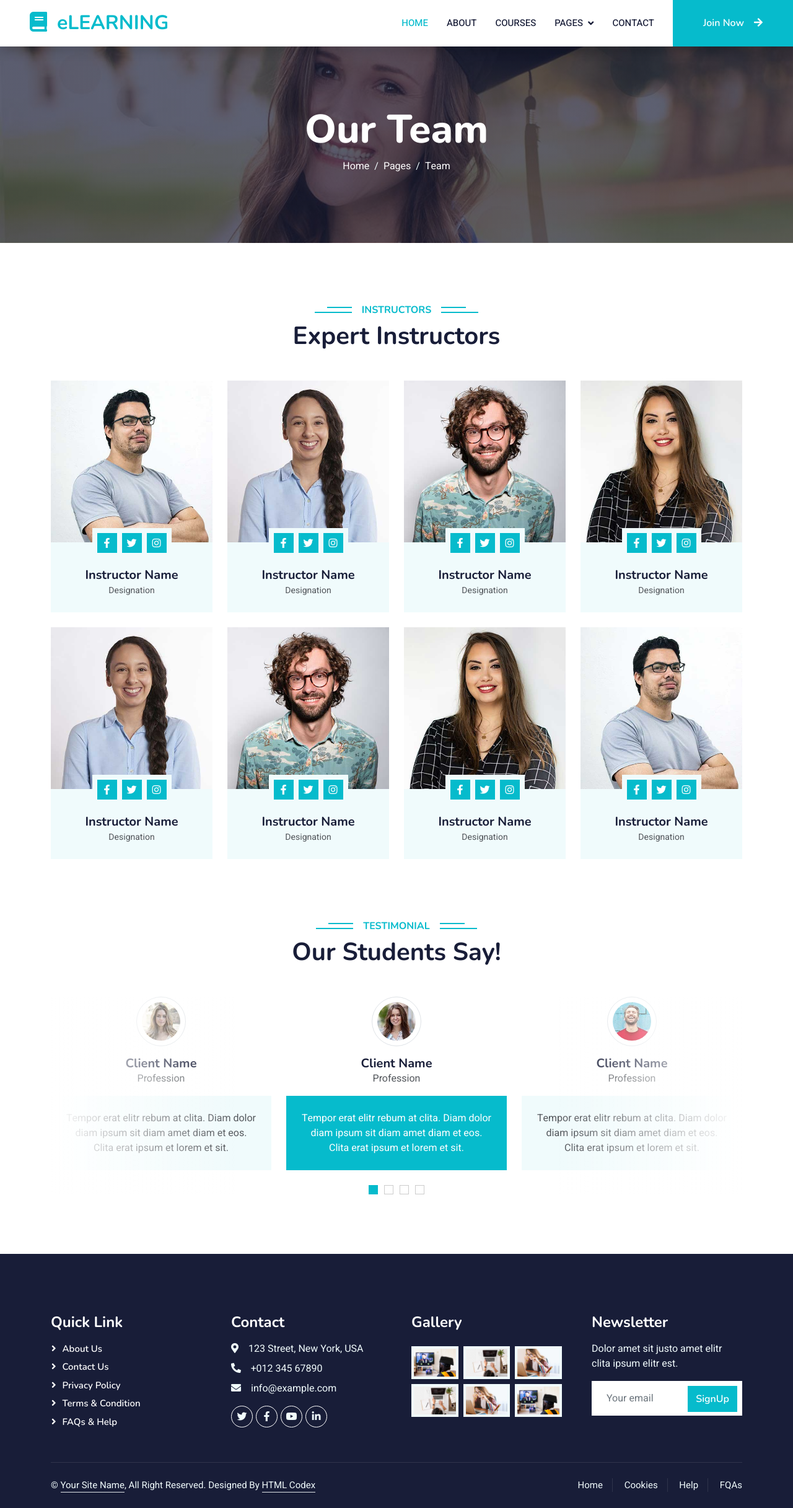
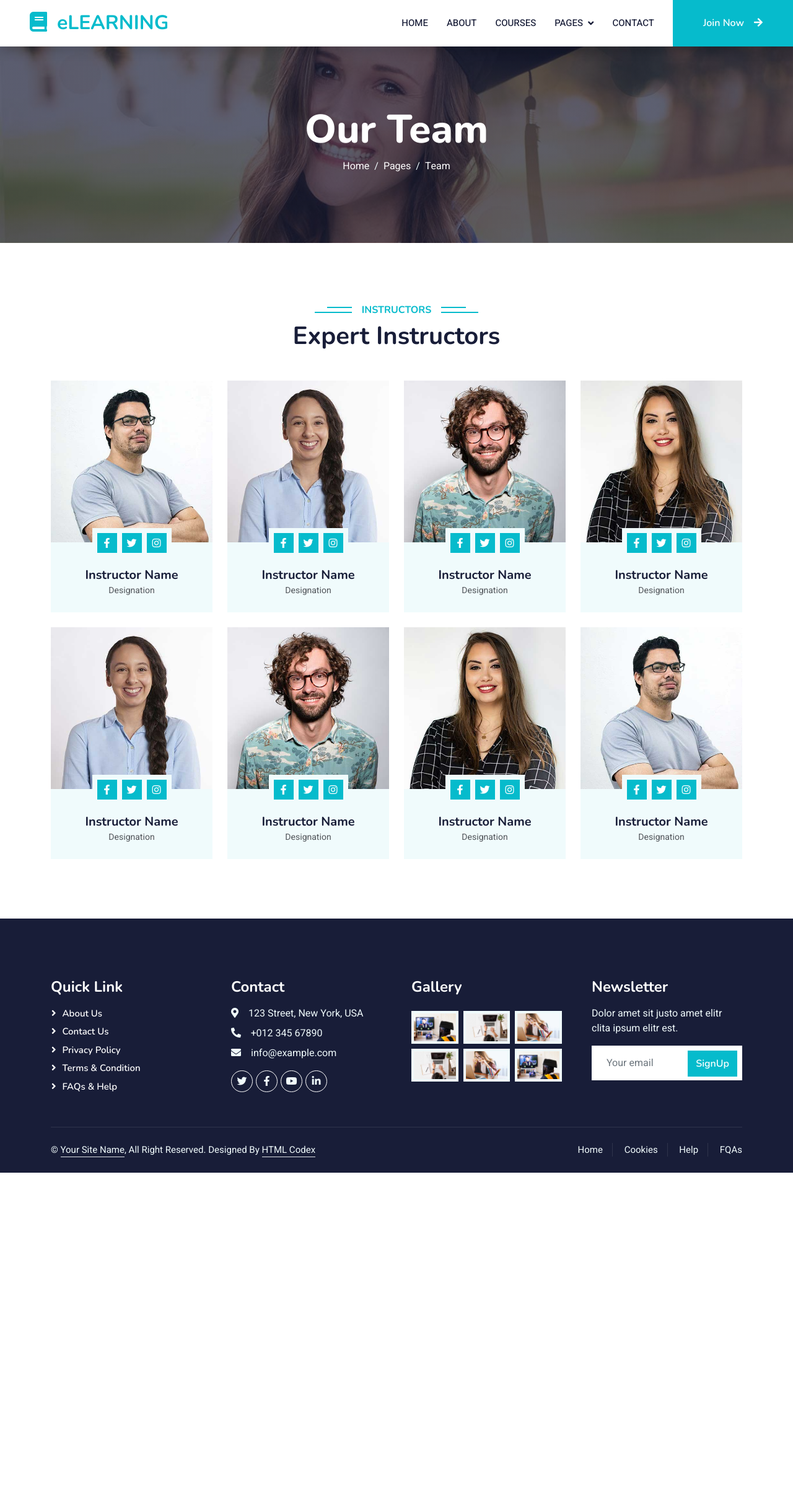
Before and after one commit to Dhara-Ghediya/IELTS_eLearning_frontend, a Django app: page /team in a window 1280 px wide. Shown: the whole page at 62% size. After the commit the page ends 1892 px from the top, so only its background shows below. Run offline with Django 4.2, Linux system fonts and the light colour scheme; some libraries are stand-ins or nearby versions.

```diff
--- a/IELTS_eLearning_frontend/settings.py
+++ b/IELTS_eLearning_frontend/settings.py
@@ -39,7 +39,6 @@ INSTALLED_APPS = [
     'django.contrib.staticfiles',
     'student_app',
     'teacher_app',
-    'rest_framework',
 ]
 
 MIDDLEWARE = [
--- a/student_app/templates/base.html
+++ b/student_app/templates/base.html
@@ -4,7 +4,7 @@
 <head>
     {% load static %}
     <meta charset="utf-8">
-    <title>eLEARNING - eLearning HTML Template</title>
+    <title>eLEARNING-{{title}}</title>
     <meta content="width=device-width, initial-scale=1.0" name="viewport">
     <meta content="" name="keywords">
     <meta content="" name="description">
@@ -71,12 +71,12 @@
         </button>
         <div class="collapse navbar-collapse" id="navbarCollapse">
             <div class="navbar-nav ms-auto p-4 p-lg-0">
-                <a href="{% url 'home' %}" class="nav-item nav-link active">Home</a>
-                <a href="{% url 'about' %}" class="nav-item nav-link">About</a>
+                <a href="{% url 'home' %}" class="nav-item nav-link {% if title == 'Home' %}active{% endif %}">Home</a>
+                <a href="{% url 'about' %}" class="nav-item nav-link {% if title == 'about' %}active{% endif %}">About</a>
                 {% if 'tcher_user' in request.session %}
-                <a href="{% url 'courses' %}" class="nav-item nav-link">Teacher Toolbox</a>
+                <a href="{% url 'courses' %}" class="nav-item nav-link {% if title == 'course' %}active{% endif %}">Teacher Toolbox</a>
                 {% else %}
-                <a href="{% url 'courses' %}" class="nav-item nav-link">Courses</a>
+                <a href="{% url 'courses' %}" class="nav-item nav-link {% if title == 'course' %}active{% endif %}">Courses</a>
                 {% endif %}
                 <div class="nav-item dropdown">
                     <a href="#" class="nav-link dropdown-toggle" data-bs-toggle="dropdown">Pages</a>
@@ -86,7 +86,7 @@
                         <a href="{% url '404' %}" class="dropdown-item">404 Page</a>
                     </div>
                 </div>
-                <a href="{% url 'contact' %}" class="nav-item nav-link">Contact</a>
+                <a href="{% url 'contact' %}" class="nav-item nav-link {% if title == 'contact' %}active{% endif %}">Contact</a>
             </div>
             {% if 'username' not in request.session.keys %}
             <a href="{% url 'login' %}" class="btn btn-primary py-4 px-lg-5 d-none d-lg-block">Join Now<i
@@ -96,12 +96,11 @@
             {% comment %} <div class="col-lg-3 col-sm-6 wow fadeInUp" data-wow-delay="0.3s"> {% endcomment %}
 
                 <div class="nav-item dropdown ">
-                    <a href="#" class="nav-link " data-bs-toggle="dropdown"><i
-                            class="fas fa-user-circle fa-3x"></i></a>
-                    <div class="dropdown-menu dropdown-menu-end">
-                        <p class="dropdown-item">{{ request.session.username }}</p>
-                        <a href="{% url 'testimonial' %}" class="dropdown-item">Testimonial</a>
-                        <div class="dropdown-divider"></div>
+                    <a href="{% url 'profile' %}" class="nav-link " data-bs-toggle="dropdown"><i class="fas fa-user-circle fa-3x"></i></a>
+                    <div class="dropdown-menu dropdown-menu-end ">
+                        <a href="{% url 'profile' %}" class="dropdown-item">{{ request.session.username }}</a>
+                        <a href="{% url 'myTests' %}" class="dropdown-item">My tests</a>
+                        <div class="  dropdown-divider"></div>
                         <a href="{% url 'logout' %}" class="dropdown-item">Logout</a>
                     </div>
                 </div>
@@ -138,7 +137,6 @@
     {% if messages %}
     <div class="messages">
         {% for message in messages %}
-        <div class="alert {% if message.tags %}alert-{{ message.tags }}" {% endif %}>
             <script type="text/javascript">
                 var message="{{ message | safe }}";
                 msg=message.replace(/'/g, '"')
@@ -161,68 +159,17 @@
                 }
                 console.log(msg.msg[0]['password']);
             </script>
-        </div>
         {% endfor %}
     </div>
     {% endif %}
 
     {% block content%}
 
-    {% endblock content %}
 
 
-    <!-- Testimonial Start -->
-    <div class="container-xxl py-5 wow fadeInUp" data-wow-delay="0.1s">
-        <div class="container">
-            <div class="text-center">
-                <h6 class="section-title bg-white text-center text-primary px-3">Testimonial</h6>
-                <h1 class="mb-5">Our Students Say!</h1>
-            </div>
-            <div class="owl-carousel testimonial-carousel position-relative">
-                <div class="testimonial-item text-center">
-                    <img class="border rounded-circle p-2 mx-auto mb-3" src="{{MEDIA_URL}}/static/img/testimonial-1.jpg"
-                        style="width: 80px; height: 80px;">
-                    <h5 class="mb-0">Client Name</h5>
-                    <p>Profession</p>
-                    <div class="testimonial-text bg-light text-center p-4">
-                        <p class="mb-0">Tempor erat elitr rebum at clita. Diam dolor diam ipsum sit diam amet diam et
-                            eos. Clita erat ipsum et lorem et sit.</p>
-                    </div>
-                </div>
-                <div class="testimonial-item text-center">
-                    <img class="border rounded-circle p-2 mx-auto mb-3" src="{{MEDIA_URL}}/static/img/testimonial-2.jpg"
-                        style="width: 80px; height: 80px;">
-                    <h5 class="mb-0">Client Name</h5>
-                    <p>Profession</p>
-                    <div class="testimonial-text bg-light text-center p-4">
-                        <p class="mb-0">Tempor erat elitr rebum at clita. Diam dolor diam ipsum sit diam amet diam et
-                            eos. Clita erat ipsum et lorem et sit.</p>
-                    </div>
-                </div>
-                <div class="testimonial-item text-center">
-                    <img class="border rounded-circle p-2 mx-auto mb-3" src="{{MEDIA_URL}}/static/img/testimonial-3.jpg"
-                        style="width: 80px; height: 80px;">
-                    <h5 class="mb-0">Client Name</h5>
-                    <p>Profession</p>
-                    <div class="testimonial-text bg-light text-center p-4">
-                        <p class="mb-0">Tempor erat elitr rebum at clita. Diam dolor diam ipsum sit diam amet diam et
-                            eos. Clita erat ipsum et lorem et sit.</p>
-                    </div>
-                </div>
-                <div class="testimonial-item text-center">
-                    <img class="border rounded-circle p-2 mx-auto mb-3" src="{{MEDIA_URL}}/static/img/testimonial-4.jpg"
-                        style="width: 80px; height: 80px;">
-                    <h5 class="mb-0">Client Name</h5>
-                    <p>Profession</p>
-                    <div class="testimonial-text bg-light text-center p-4">
-                        <p class="mb-0">Tempor erat elitr rebum at clita. Diam dolor diam ipsum sit diam amet diam et
-                            eos. Clita erat ipsum et lorem et sit.</p>
-                    </div>
-                </div>
-            </div>
-        </div>
-    </div>
-    <!-- Testimonial End -->
+
+
+    {% endblock content %}
 
     <!-- Footer Start -->
     <div class="container-fluid bg-dark text-light footer pt-5 mt-5 wow fadeIn" data-wow-delay="0.1s">
--- a/student_app/urls.py
+++ b/student_app/urls.py
@@ -15,4 +15,5 @@ urlpatterns = [
     path('team', views.team, name="team"),
     path('testimonial', views.testimonial, name="testimonial"),
     path('404', views.four04, name="404"),
+    path('my Tests', views.myTests, name="myTests"),
 ]
--- a/student_app/views.py
+++ b/student_app/views.py
@@ -1,3 +1,4 @@
+import json
 from django.shortcuts import render, redirect
 from django.http import HttpResponse, HttpResponseRedirect
 from IELTS_eLearning_frontend.localsettings import url
@@ -6,7 +7,10 @@ import requests
 
 # Create your views here.
 def home(request):
-    return render(request, 'index.html')
+    urls = f'{url}writing test'
+    response=requests.get(url=urls)
+    print(response.json())
+    return render(request, 'index.html',context={'title': 'Home'})
 
 def register(request):
     if request.method == 'POST':
@@ -37,7 +41,7 @@ def register(request):
         else:
             messages.info(request,response.json())
             return redirect('register')
-    return render(request, 'register.html')
+    return render(request, 'register.html',context={'title': 'register'})
 
 def login(request):
     if request.method == "POST":
@@ -58,14 +62,16 @@ def login(request):
             request.session['username'] = response.json()["username"]
             if identity == "student":
                 request.session['std_user']= response.json()["username"]
+                request.session['std_token'] = response.json()["token"]
             else:
                 request.session['tcher_user']= response.json()["username"]
+                request.session['tcher_token'] = response.json()["token"]
             messages.info(request, "Loged in successfully!")
             return redirect('home')
         else:
             messages.info(request, response.json()['msg'])
             return redirect("login")
-    return render(request, 'login.html')
+    return render(request, 'login.html',context={'title': 'login'})
 
 def logout(request):
     if 'username' in request.session.keys():
@@ -115,7 +121,7 @@ def profile(request):
             else:
                 messages.info(request, response.json())
                 return redirect('profile')
-    return render(request, 'profile.html')
+    return render(request, 'profile.html',context={'title': 'profile'})
 
 def examLibrary(request):
     if request.method == 'POST':
@@ -136,22 +142,28 @@ def examLibrary(request):
             pass
 
         # return render(request, 'addQuestion.html', {'option': option})
-    return render(request, 'examLibrary.html')
+    return render(request, 'examLibrary.html',context={'title': 'examLibrary'})
 
 def courses(request):
-    return render(request, 'courses.html')
+    return render(request, 'courses.html',context={'title': 'course'})
 
 def about(request):
-    return render(request, 'about.html')
+    return render(request, 'about.html',context={'title': 'about'})
 
 def contact(request):
-    return render(request, 'contact.html')
+    return render(request, 'contact.html',context={'title': 'contact'})
 
 def team (request):
-    return render(request, 'team.html')
+    return render(request, 'team.html',context={'title': 'team'})
 
 def testimonial(request):
-    return render(request, 'testimonial.html')
+    return render(request, 'testimonial.html',context={'title': 'testimonial'})
 
 def four04(request):
-    return render(request, '404.html')
+    return render(request, '404.html',context={'title': '404'})
+
+def myTests(request):
+    urls = f'{url}student-myTests-writingTest'
+    response=requests.get(url=urls)
+    print(response.json())
+    return render(request,'myTests.html',context={'title':'myTests'})
```
Also changed, not shown: student_app/templates/myTests.html (added, +57 -0 lines).
